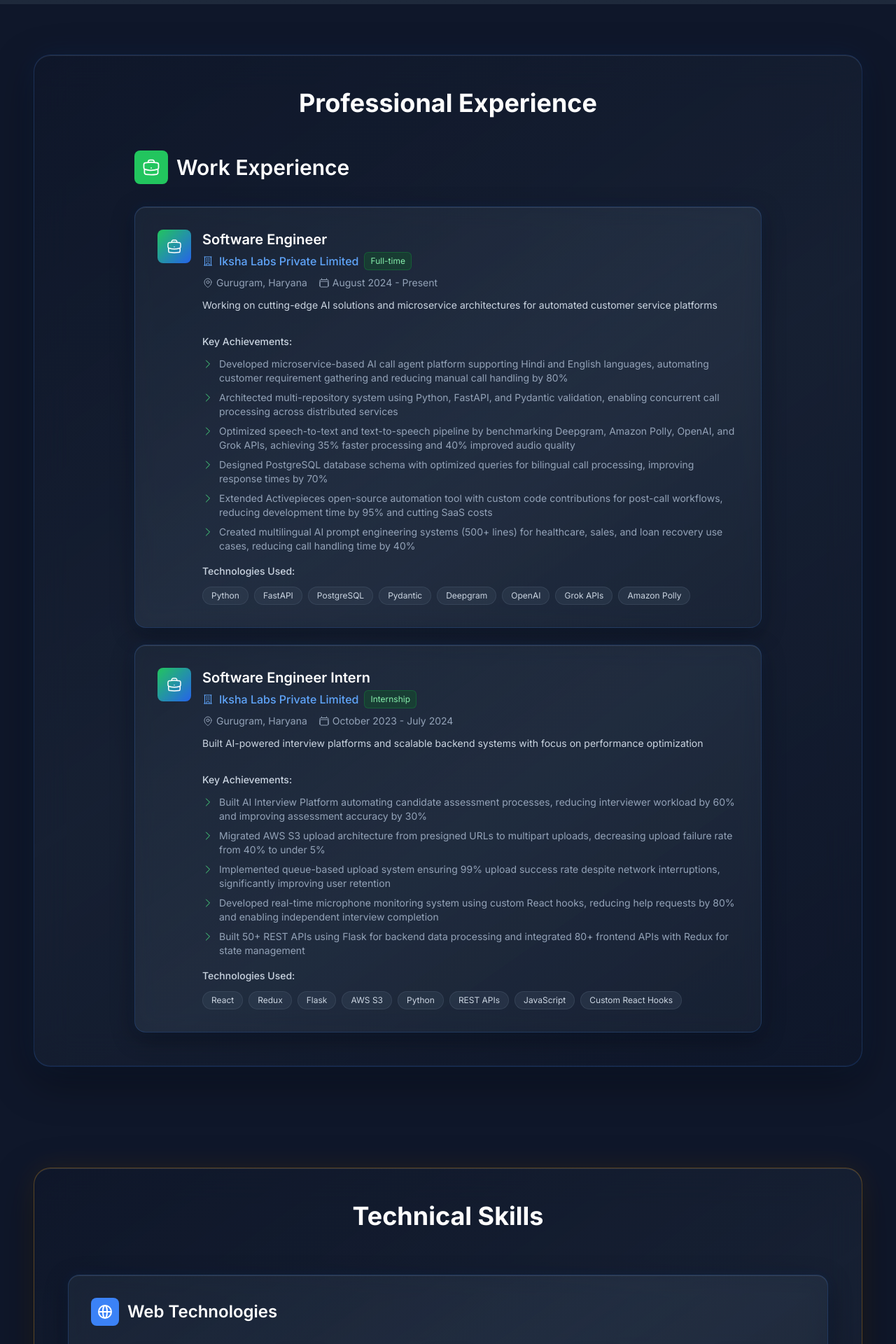
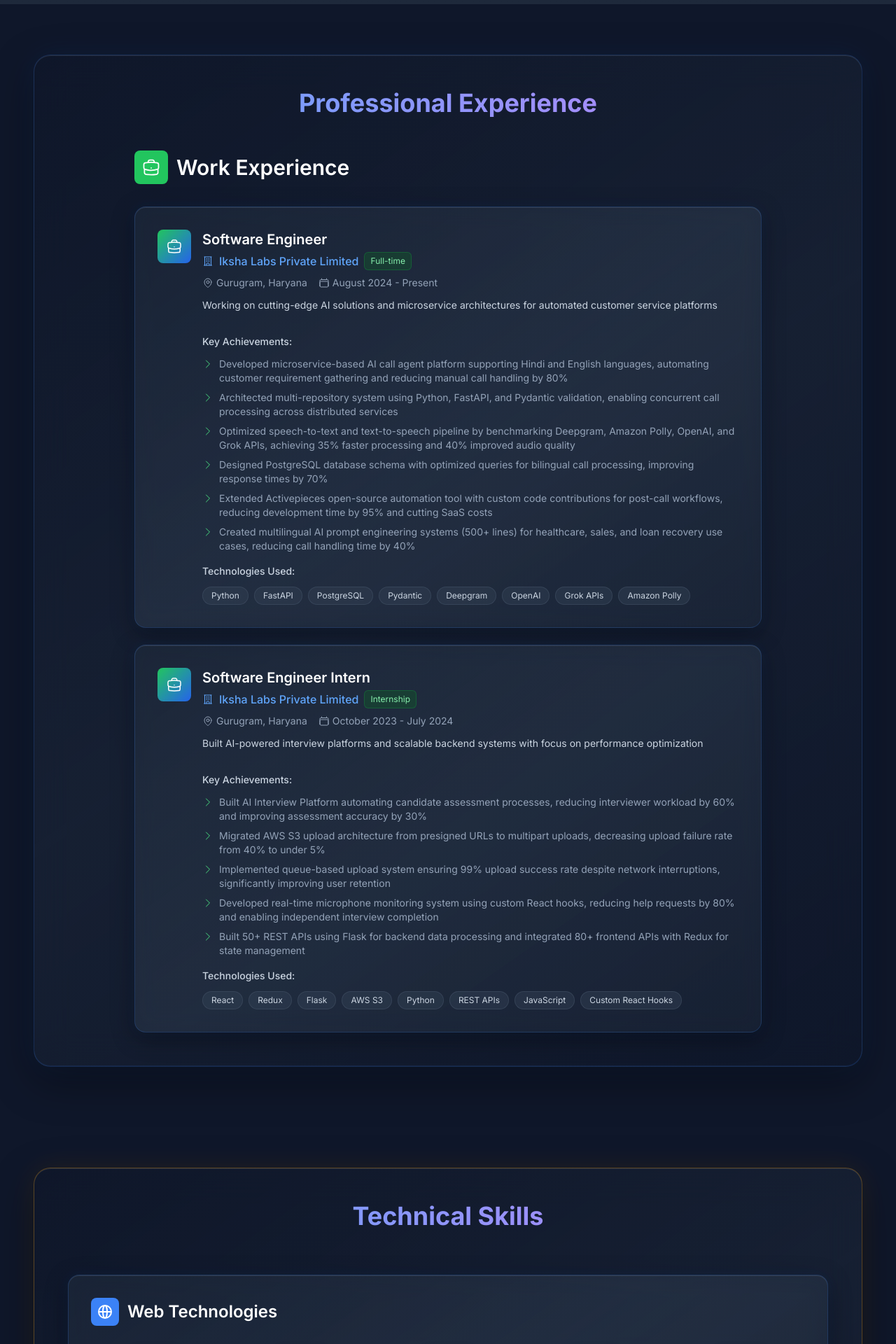
Before and after one commit to astro-heree/aman-kumar-portfolio, a Next.js app: page / in a window 1280 px wide. Shown: the part 2380-4300 px from the top of the page at 70% size. Built offline with nearby package versions, Linux system fonts and the light colour scheme.

Commit message:
Update headings in Experience and Skills components to use gradient text for improved visual appeal.

```diff
--- a/src/components/Experience.tsx
+++ b/src/components/Experience.tsx
@@ -49,7 +49,7 @@ export default function Experience() {
     <section id="experience" className="py-10 section-padding">
       <div className="container-max">
         <div className="section-container">
-          <h2 className="text-4xl font-bold text-center mb-12 text-white">Professional Experience</h2>
+          <h2 className="text-4xl font-bold text-center mb-12 gradient-text">Professional Experience</h2>
 
           <div className="max-w-4xl mx-auto">
             {/* Work Experience */}
--- a/src/components/Skills.tsx
+++ b/src/components/Skills.tsx
@@ -27,7 +27,7 @@ export default function Skills() {
     <section id="skills" className="py-10 section-padding">
       <div className="container-max">
         <div className="section-container section-skills">
-          <h2 className="text-4xl font-bold text-center mb-16 text-white">Technical Skills</h2>
+          <h2 className="text-4xl font-bold text-center mb-16 gradient-text">Technical Skills</h2>
 
           {/* First Row - Web Technologies */}
           <div className="mb-12">
```
